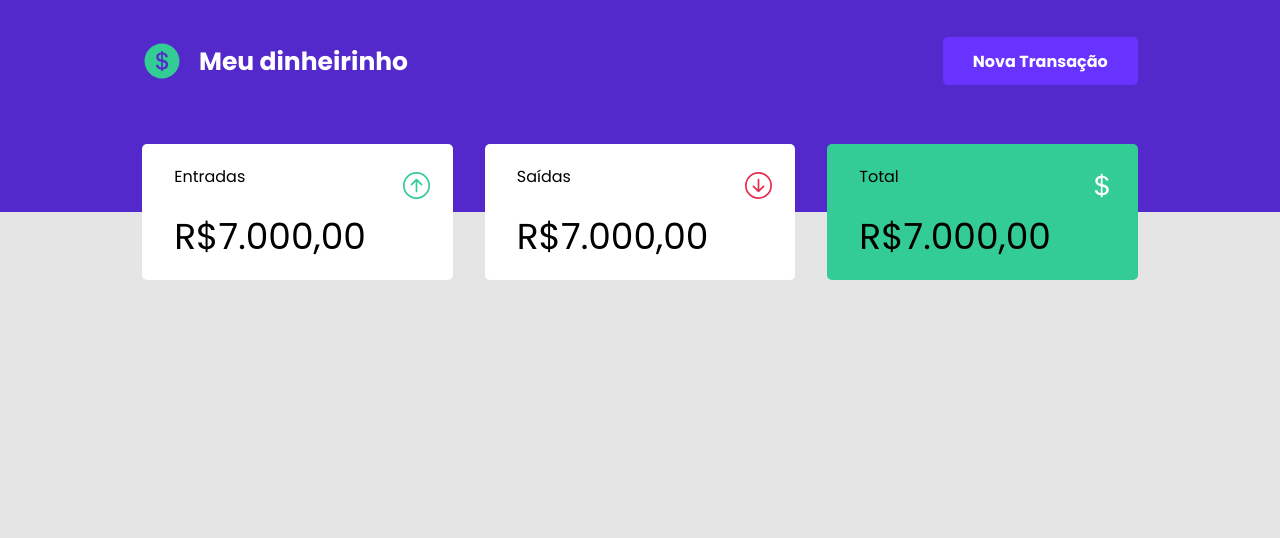
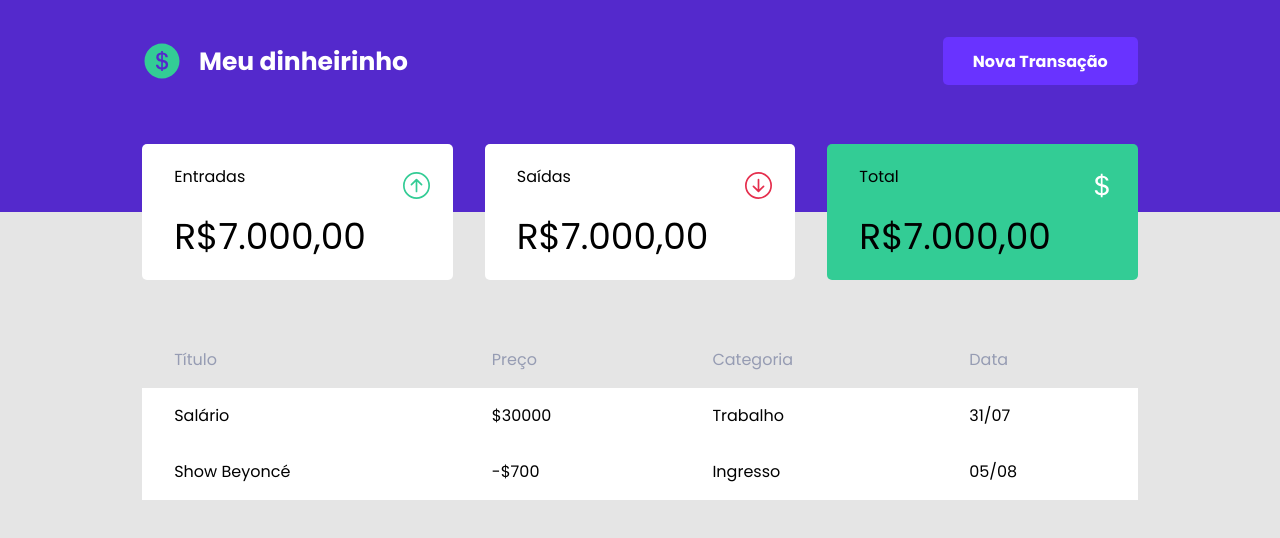
Before and after one commit to carmoandre/projeto-meudinheirinho-olabi, a React (Create React App) app: page / in a window 1280 px wide. Shown: the top 538 px of the page. Built offline with nearby package versions, Linux system fonts and the light colour scheme.

Commit message:
First table trial

```diff
--- a/src/components/Body.js
+++ b/src/components/Body.js
@@ -1,12 +1,10 @@
 import styled from "styled-components";
 import Table from "./tables/Table";
-import MobileTable from "./tables/MobileTable";
 
 export default function Body () {
     return(
         <ContainerBody>
             <Table />
-            <MobileTable />
         </ContainerBody>
     );
 
@@ -14,6 +12,7 @@ export default function Body () {
 
 const ContainerBody = styled.body`
     padding: 0 11.11%;
+    height: 100%;
 
     @media (max-width: 650px) {
         padding: 0 24px;
--- a/src/components/tables/Table.js
+++ b/src/components/tables/Table.js
@@ -1,13 +1,55 @@
-import styled from "styled-components";
+import styled from "styled-components"
 
 
-export default function Table(){
+export default function Table() {
+
     return(
-        <>
+        <FinancesTable>
+          <TableRow>
+            <TableHeader>Título</TableHeader>
+            <TableHeader>Preço</TableHeader>
+            <TableHeader>Categoria</TableHeader>
+            <TableHeader>Data</TableHeader>
+          </TableRow>
+          <TableRow>
+            <TableCell>Salário</TableCell>
+            <TableCell>$30000</TableCell>
+            <TableCell>Trabalho</TableCell>
+            <TableCell>31/07</TableCell>
+          </TableRow>
+          <TableRow>
+            <TableCell>Show Beyoncé</TableCell>
+            <TableCell>-$700</TableCell>
+            <TableCell>Ingresso</TableCell>
+            <TableCell>05/08</TableCell>
+          </TableRow>
+        </FinancesTable>
 
-         <Teste />
-        </>
     );
+
 }
 
-const Teste = styled.div``;
+const FinancesTable = styled.table`
+    margin-top: 120px;
+    border-spacing: 0 0.5rem;
+    font-family: Poppins, sans-serif;
+    font-size: 16px;
+    font-weight: 400;
+    width: 100%;
+`;
+
+const TableHeader = styled.th`
+    padding: 20px 37px 20px 32px;
+    text-align: left;
+    color: #969cb3;
+`;
+
+const TableRow = styled.tr`
+    margin-bottom: 8px;
+    border-radius: 5px;
+`;
+
+const TableCell = styled.td`
+    padding: 20px 37px 20px 32px;
+    background-color: #fff;
+`;
```
